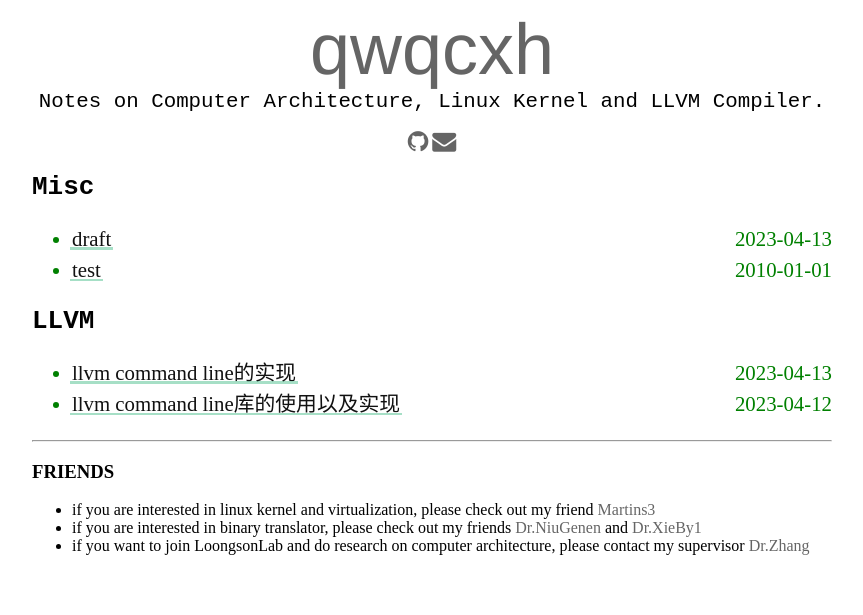
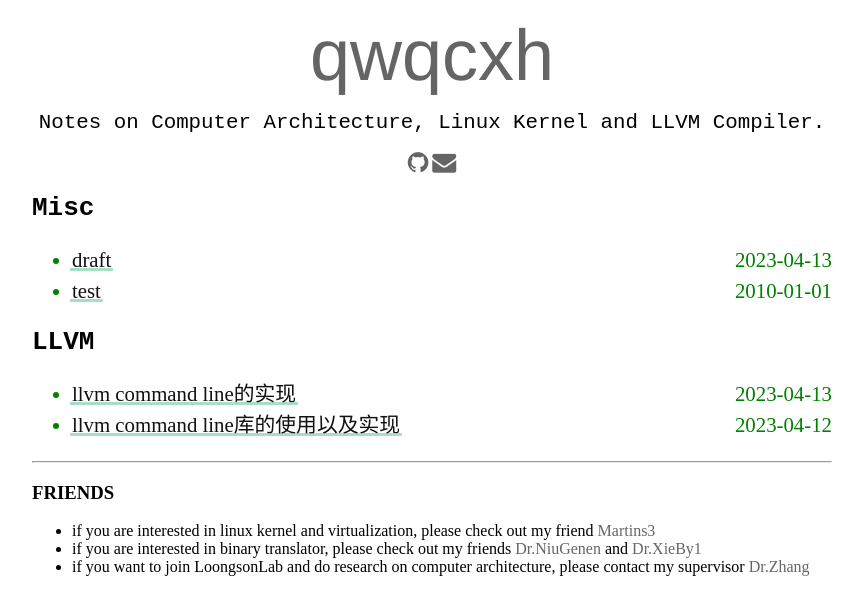
Before and after one commit to qaqcxh/Blogs, a Jekyll site: the page built from index.html, in a window 1280 px wide. Shown: the top 615 px of the page, without its empty margins (208-1071 px from the left). Built offline with Jekyll 4.4.1, drawn with Linux system fonts in a browser that asks for light colours.

Commit message:
adjust gap between title and description

```diff
--- a/assets/main.css
+++ b/assets/main.css
@@ -12,7 +12,7 @@
   font-weight: 500;
   opacity: .6;
   width: max-content;
-  margin: 0 auto;
+  margin: 0.2em auto;
   /* border: 1px solid #73AD21; */
 }
 .nav-title:hover {
```
